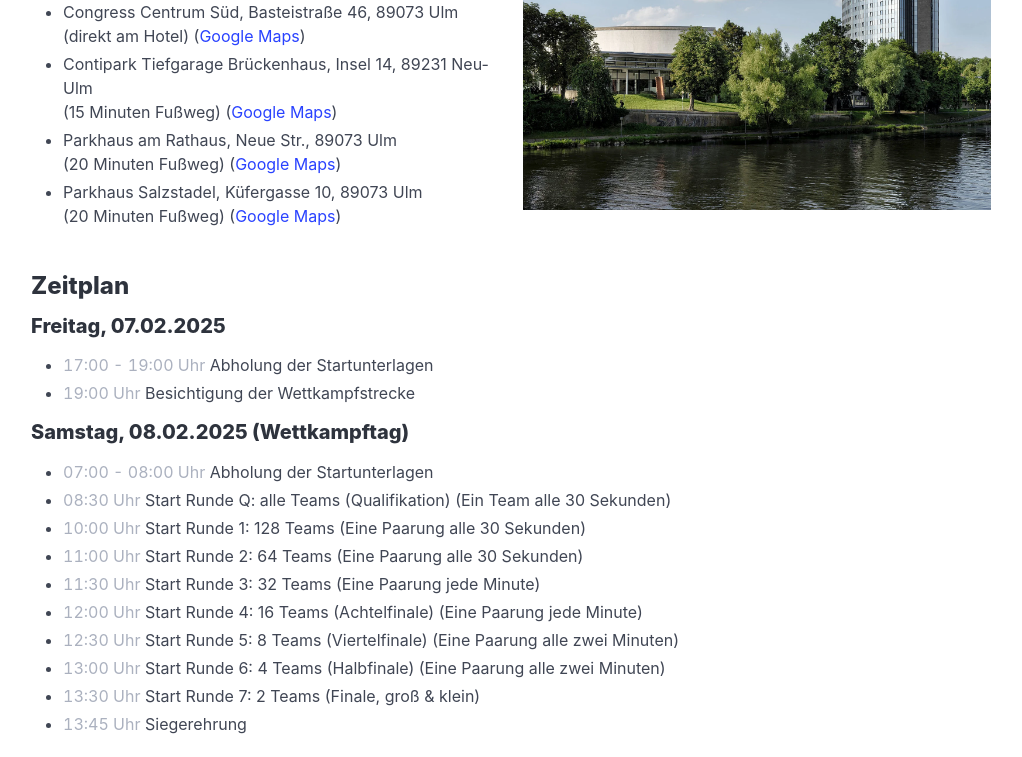
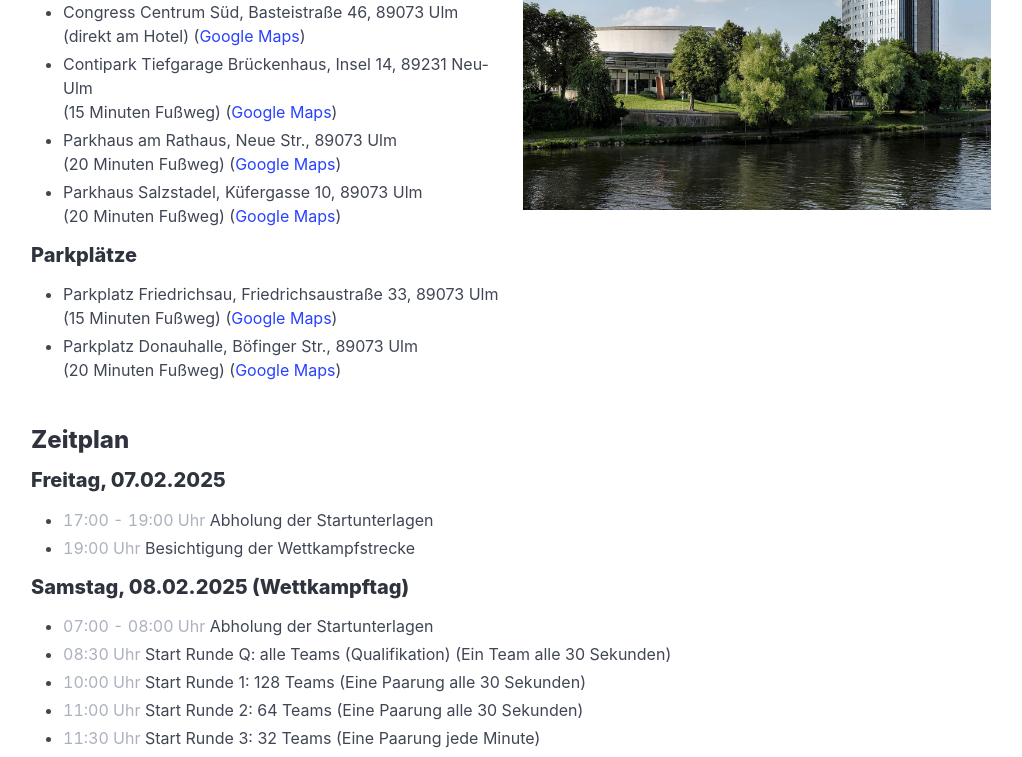
Before and after one commit to steffkes/schachmatt-ulm, a Nuxt app: page /teilnehmer/organisatorisches in a window 1280 px wide. Shown: the part 1112-1869 px from the top of the page, without its empty margins (129-1151 px from the left). Built offline with nearby package versions, Linux system fonts and the light colour scheme; no server answers.

Commit message:
add additional parking places
probably suitable for fire department vehicles
(without height restriction)

```diff
--- a/pages/teilnehmer/organisatorisches.vue
+++ b/pages/teilnehmer/organisatorisches.vue
@@ -87,6 +87,25 @@
               <li>
                 Parkhaus Salzstadel, Küfergasse 10, 89073 Ulm<br />(20 Minuten
                 Fußweg) (<a href="https://maps.app.goo.gl/ytk7srG2CuecesNB8"
+                  >Google Maps</a
+                >)
+              </li>
+            </ul>
+
+            <h4>Parkplätze</h4>
+
+            <ul>
+              <li>
+                Parkplatz Friedrichsau, Friedrichsaustraße 33, 89073 Ulm<br />
+                (15 Minuten Fußweg) (<a
+                  href="https://maps.app.goo.gl/RKR3iMAoc3oJ44jU7"
+                  >Google Maps</a
+                >)
+              </li>
+              <li>
+                Parkplatz Donauhalle, Böfinger Str., 89073 Ulm<br />
+                (20 Minuten Fußweg) (<a
+                  href="https://maps.app.goo.gl/b3BcM6b9L4rK5Pbn7"
                   >Google Maps</a
                 >)
               </li>
```
